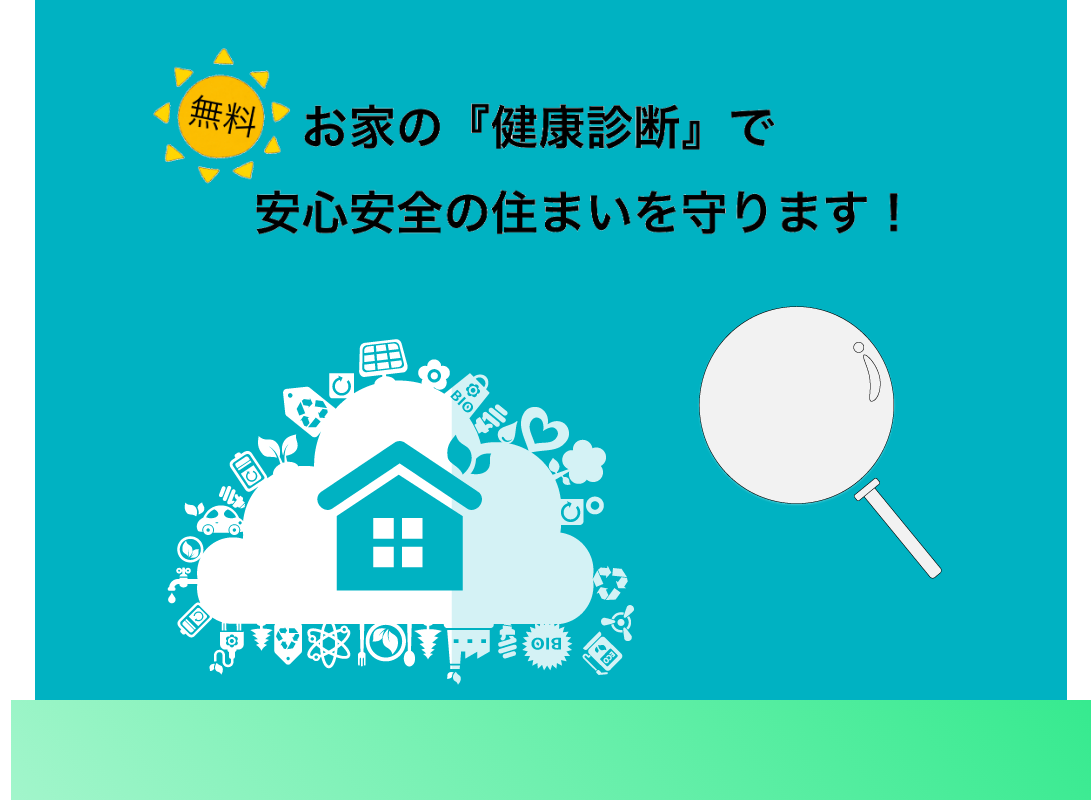
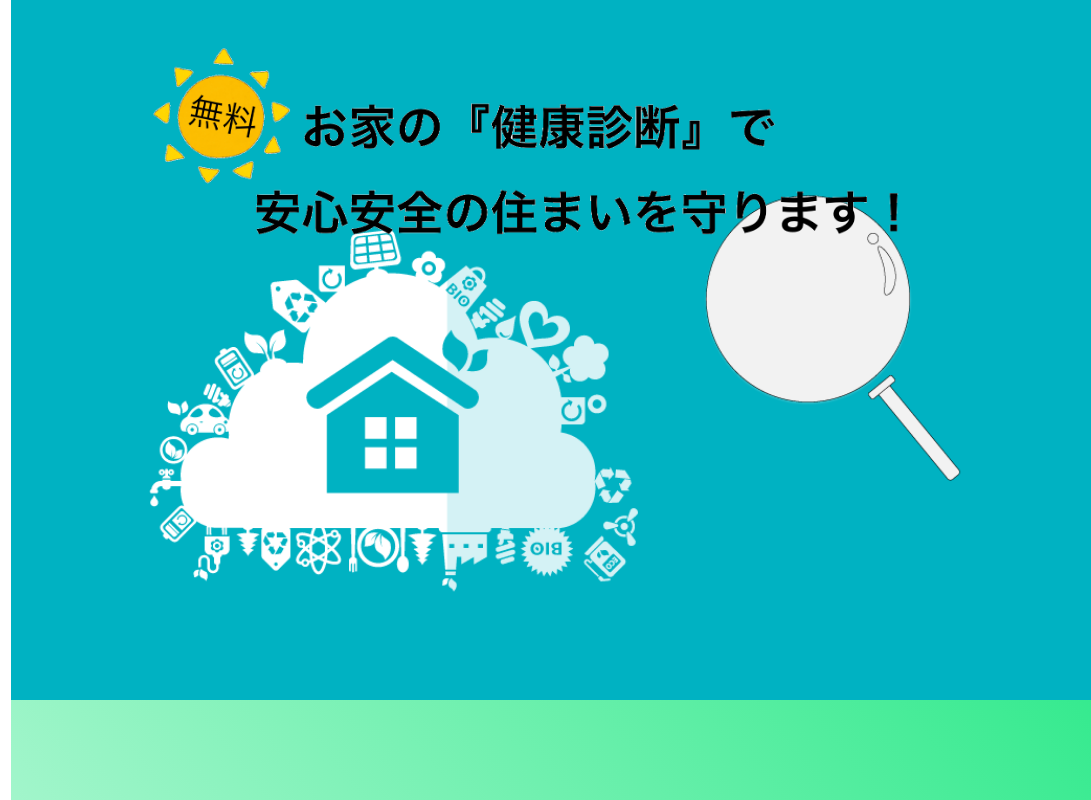
Before and after one commit to kasamingo/fame_lp, a plain HTML site: page index.html in a window 1280 px wide. Shown: the top 800 px of the page, 189-1280 px from the left. Drawn offline with nearby package versions, Linux system fonts and the light colour scheme.

Commit message:
サンプルサイトおw

```diff
--- a/style.css
+++ b/style.css
@@ -151,7 +151,7 @@ div.content750{
 
 /*#main*/
 section#main {
-    background: url(img/ho.png) no-repeat center top;
+    background: url(img/ho.png) no-repeat center top -125px /cover;
     height: 700px;
     padding: 50px 10px 0 10px;
 }
```
